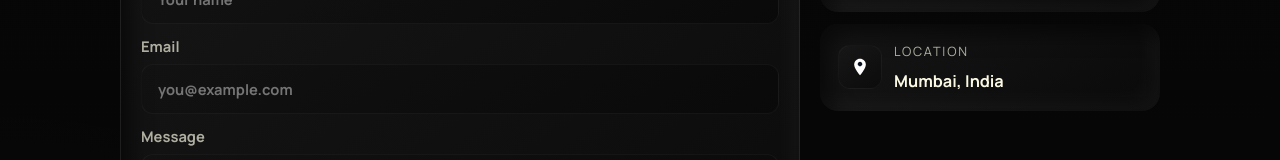
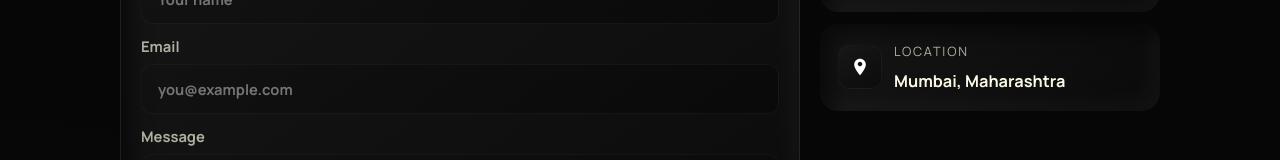
Before and after one commit to itsmierrrrr/Project-Analysis, a React (Vite) app: page / in a window 1280 px wide. Shown: the part 1980-2140 px from the top of the page. Built offline with nearby package versions, Linux system fonts and the light colour scheme.

Commit message:
update location

```diff
--- a/src/App.jsx
+++ b/src/App.jsx
@@ -206,7 +206,7 @@ function HomePage() {
               </div>
               <div>
                 <span>Location</span>
-                <strong>Mumbai, India</strong>
+                <strong>Mumbai, Maharashtra</strong>
               </div>
             </div>
           </div>
```
